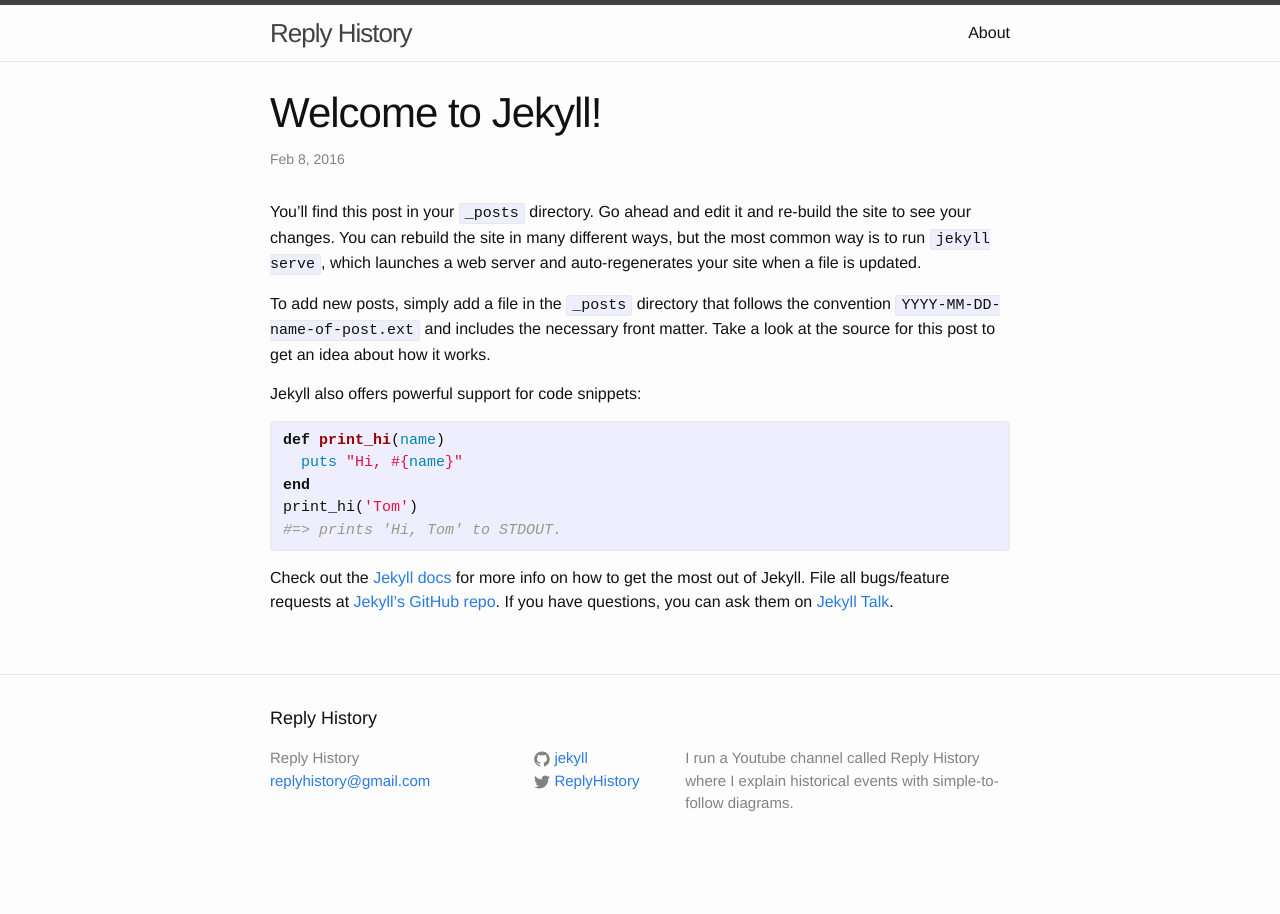
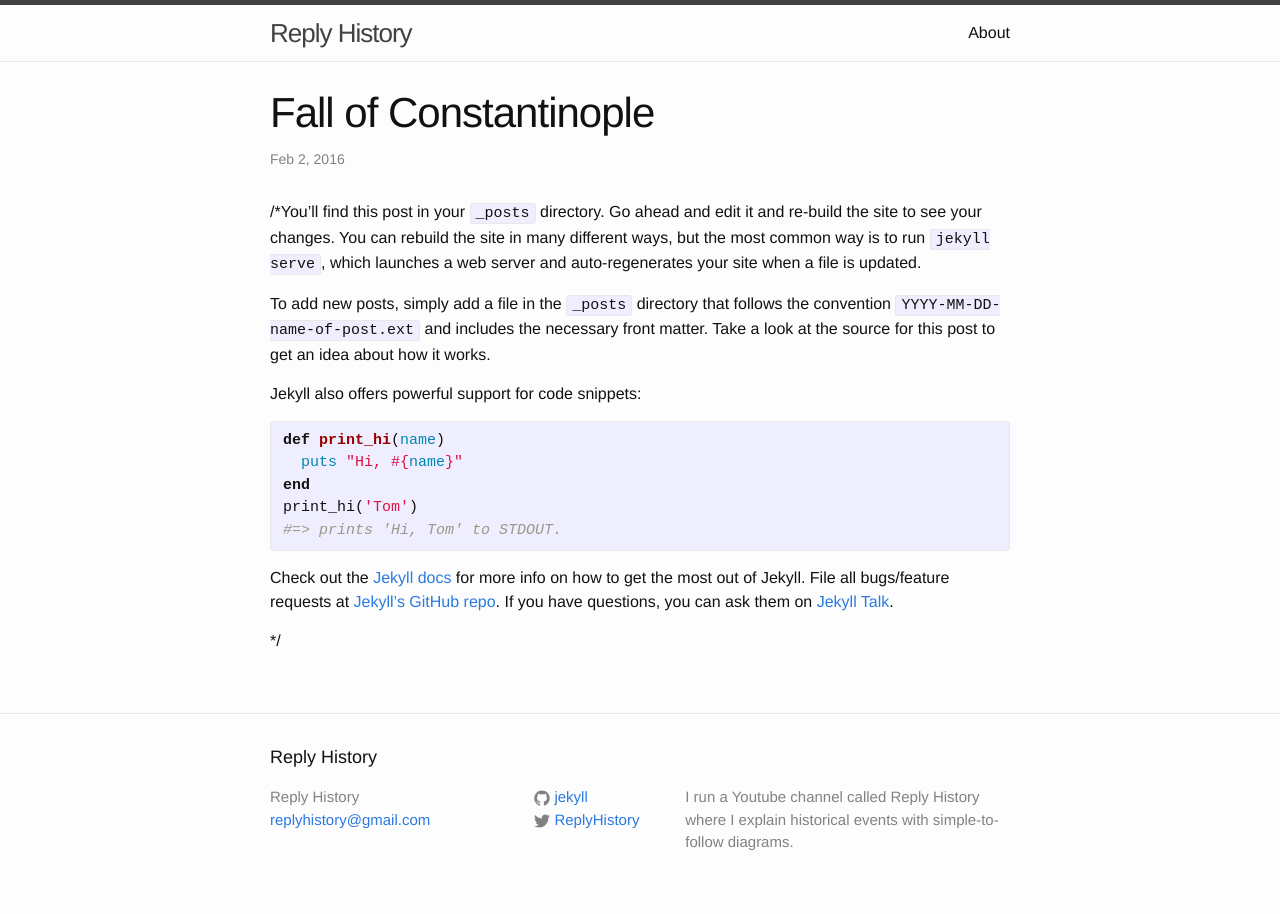
Before and after one commit to ReplyHistory/ReplyHistory.github.io, a Jekyll site: the page built from _posts/2016-02-08-welcome-to-jekyll.markdown, in a window 1280 px wide. Built offline with Jekyll 4.4.1, drawn with Linux system fonts in a browser that asks for light colours.

Commit message:
Update 2016-02-08-welcome-to-jekyll.markdown

```diff
--- a/_posts/2016-02-08-welcome-to-jekyll.markdown
+++ b/_posts/2016-02-08-welcome-to-jekyll.markdown
@@ -1,10 +1,11 @@
 ---
 layout: post
-title:  "Welcome to Jekyll!"
-date:   2016-02-08 22:24:48 +0900
+title:  "Fall of Constantinople"
+date:   2016-02-02 22:24:48 +0900
 categories: jekyll update
 ---
-You’ll find this post in your `_posts` directory. Go ahead and edit it and re-build the site to see your changes. You can rebuild the site in many different ways, but the most common way is to run `jekyll serve`, which launches a web server and auto-regenerates your site when a file is updated.
+
+/*You’ll find this post in your `_posts` directory. Go ahead and edit it and re-build the site to see your changes. You can rebuild the site in many different ways, but the most common way is to run `jekyll serve`, which launches a web server and auto-regenerates your site when a file is updated.
 
 To add new posts, simply add a file in the `_posts` directory that follows the convention `YYYY-MM-DD-name-of-post.ext` and includes the necessary front matter. Take a look at the source for this post to get an idea about how it works.
 
@@ -23,3 +24,4 @@
 [jekyll-docs]: http://jekyllrb.com/docs/home
 [jekyll-gh]:   https://github.com/jekyll/jekyll
 [jekyll-talk]: https://talk.jekyllrb.com/
+*/
```
